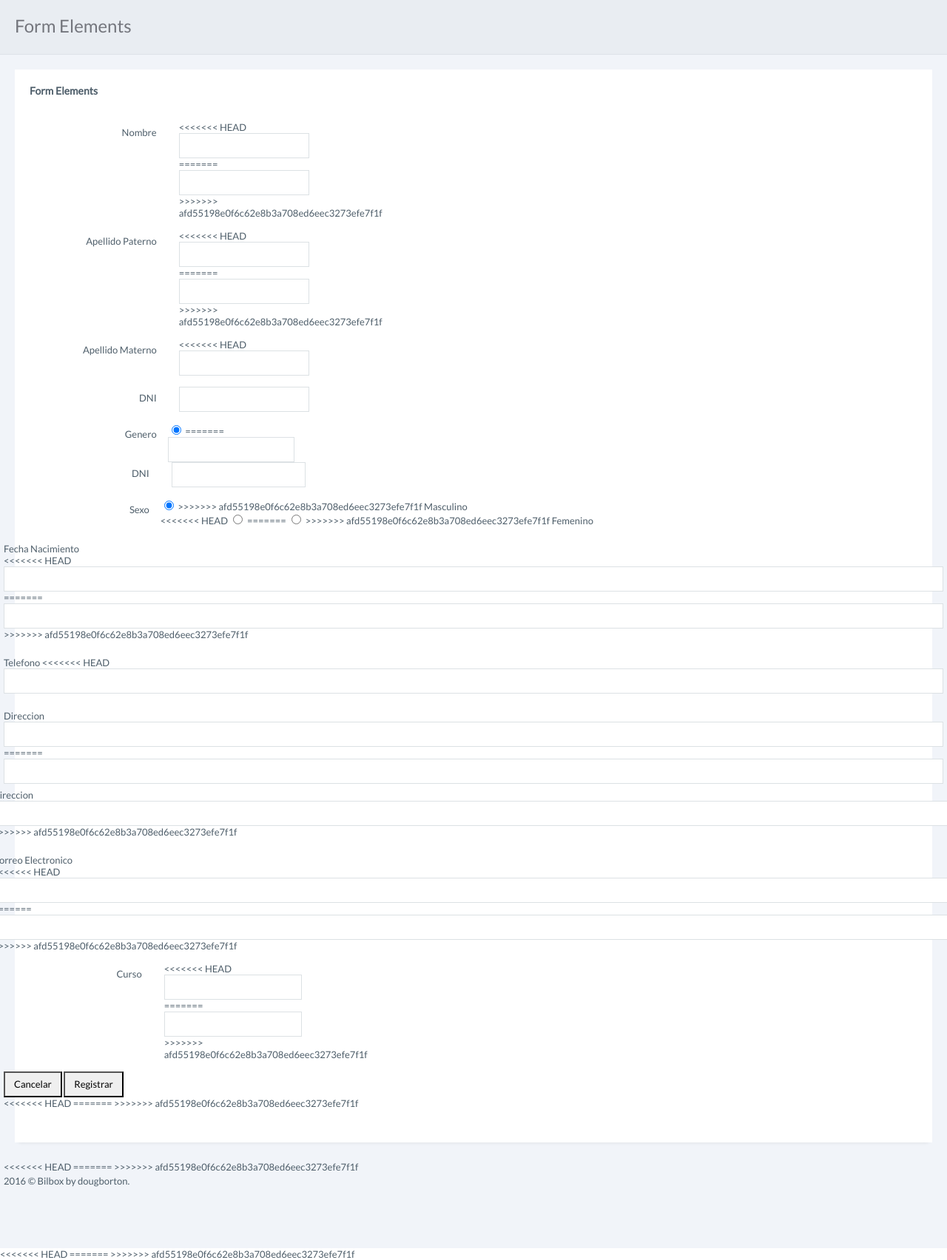
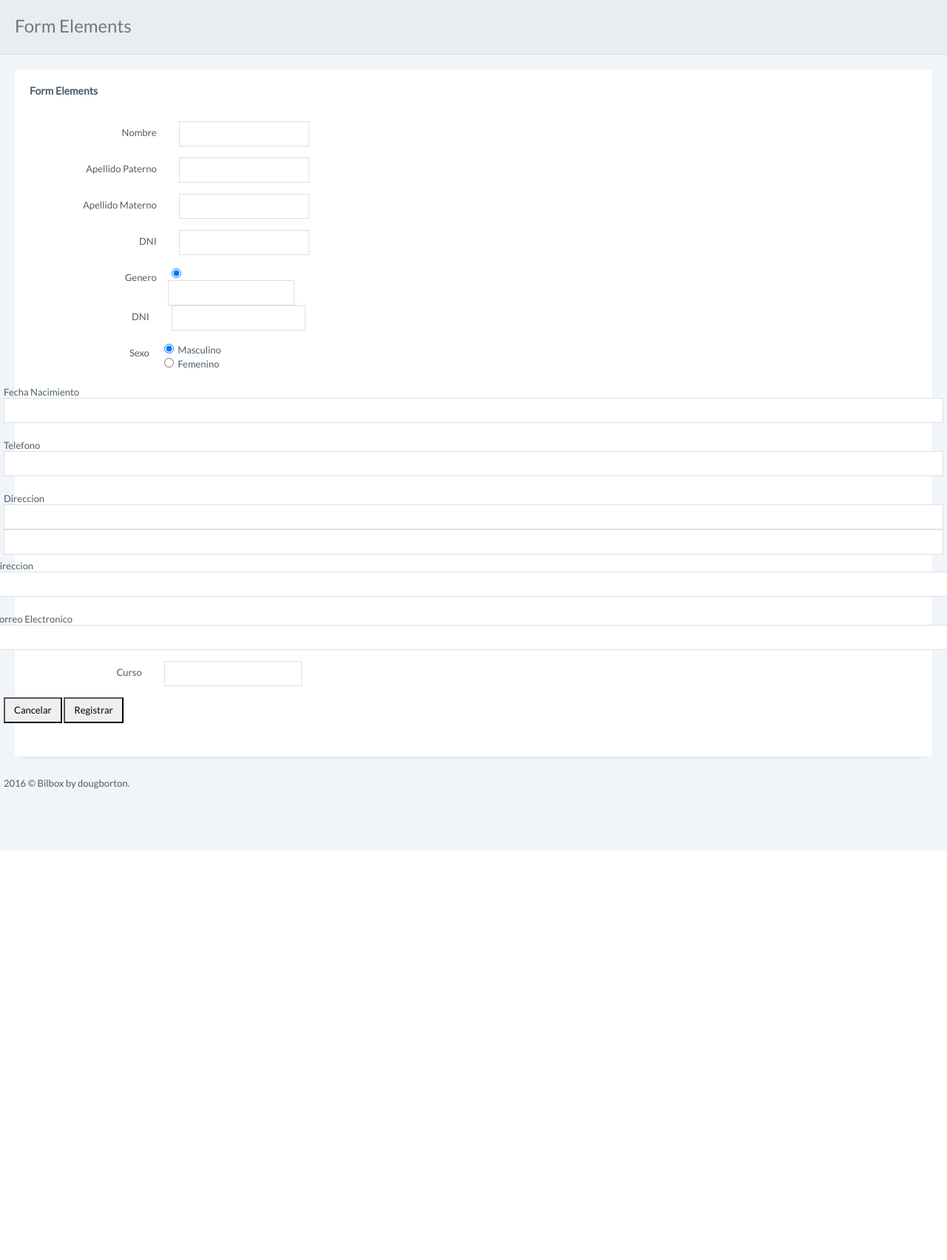
Before and after one commit to gruposls/sls, a PHP site: page / in a window 1280 px wide. Shown: the whole page at 74% size. After the commit the page ends 1150 px from the top, so only its background shows below. Run offline with PHP 8.4, Linux system fonts and the light colour scheme.

Commit message:
Corrección del archivo index

```diff
--- a/index.php
+++ b/index.php
@@ -23,34 +23,25 @@
                                     <div class="form-group">
                                         <label for="input-Default" class="col-sm-2 control-label">Nombre</label>
                                         <div class="col-sm-2">
-<<<<<<< HEAD
-                                            <input type="text" class="form-control" id="input-Default" name="Nom">
-=======
                                         <input type="text" class="form-control" id="nombre" name="nombre">
->>>>>>> afd55198e0f6c62e8b3a708ed6eec3273efe7f1f
                                         </div>
                                     </div>
                                     <div class="form-group">
                                         <label for="input-Default" class="col-sm-2 control-label">Apellido Paterno</label>
                                         <div class="col-sm-2">
-<<<<<<< HEAD
-                                            <input type="text" class="form-control" id="input-Default" name="Ap">
-=======
                                             <input type="text" class="form-control" id="app" name="app">
->>>>>>> afd55198e0f6c62e8b3a708ed6eec3273efe7f1f
                                         </div>
                                     </div>
                                     <div class="form-group">
                                         <label for="input-Default" class="col-sm-2 control-label">Apellido Materno</label>
                                         <div class="col-sm-2">
-<<<<<<< HEAD
-                                            <input type="text" class="form-control" id="input-Default" name="Am">
+                                            <input type="text" class="form-control" id="apm" name="apm">
                                         </div>
                                     </div>
                                     <div class="form-group">
                                         <label for="input-Default" class="col-sm-2 control-label">DNI</label>
                                         <div class="col-sm-2">
-                                            <input type="text" class="form-control" id="input-Default" name="dni">
+                                            <input type="text" class="form-control" id="dni" name="dni">
                                         </div>
                                     </div>
                                     <div class="form-group">
@@ -59,7 +50,6 @@
                                             <div class="radio">
                                                 <label>
                                                     <input type="radio" name="sexo" value="1" checked="">
-=======
                                             <input type="text" class="form-control" id="apm" name="apm">
                                         </div>
                                     </div>
@@ -75,17 +65,12 @@
                                             <div class="radio">
                                                 <label>
                                                     <input type="radio" name="ms" value="1" checked="">
->>>>>>> afd55198e0f6c62e8b3a708ed6eec3273efe7f1f
-                                                    Masculino
+                                                   Masculino
                                                 </label>
                                             </div>
                                             <div class="radio">
                                                 <label>
-<<<<<<< HEAD
-                                                    <input type="radio" name="sexo" value="0">
-=======
                                                     <input type="radio" name="fm" value="0">
->>>>>>> afd55198e0f6c62e8b3a708ed6eec3273efe7f1f
                                                     Femenino
                                                 </label>
                                             </div>
@@ -98,26 +83,22 @@
                                                 <div class="input-group-addon">
                                                     <i class="fa fa-calendar"></i>
                                                 </div>
-<<<<<<< HEAD
-                                                <input id="datemask" type="text" class="form-control" data-inputmask="'alias': 'dd/mm/yyyy'" data-mask="" name="fecha_nac">
-=======
                                                 <input id="fecha_nac" type="text" class="form-control" data-inputmask="'alias': 'dd/mm/yyyy'" data-mask="" name="fecha_nac">
->>>>>>> afd55198e0f6c62e8b3a708ed6eec3273efe7f1f
+
                                             </div>
                                         </div>
                                     </div>
                                     <div class="form-group">
                                         <label class="col-sm-3 control-label">Telefono</label>
-<<<<<<< HEAD
                                         <div class="col-sm-6">
-                                            <input type="text" class="form-control" id="inputError" name="telefono">
+                                            <input type="text" class="form-control" id="telefono" name="telefono">
                                         </div>
                                     </div>
                                     <div class="form-group">
                                         <label class="col-sm-3 control-label">Direccion</label>
                                         <div class="col-sm-6">
                                             <input type="text" class="form-control" id="inputError" name="direccion">
-=======
+
                                         <div class="col-sm-6">
                                             <input type="text" class="form-control" id="telefono" name="telefono">
                                         </div>
@@ -126,79 +107,41 @@
                                         <label class="col-sm-3 control-label">Direccion</label>
                                         <div class="col-sm-6">
                                             <input type="text" class="form-control" id="direccion" name="direccion">
->>>>>>> afd55198e0f6c62e8b3a708ed6eec3273efe7f1f
+
                                         </div>
                                     </div>
                                     <div class="form-group">
                                         <label class="col-sm-3 control-label">Correo Electronico</label>
                                         <div class="col-sm-6">
-<<<<<<< HEAD
-                                            <input type="text" class="form-control" id="inputError" name="email">
-=======
                                             <input type="text" class="form-control" id="email" name="email">
->>>>>>> afd55198e0f6c62e8b3a708ed6eec3273efe7f1f
+
                                         </div>
                                     </div>
                                     <div class="form-group">
                                         <label for="input-Default" class="col-sm-2 control-label">Curso</label>
                                         <div class="col-sm-2">
-<<<<<<< HEAD
-                                            <input type="text" class="form-control" id="input-Default" name="dni">
-=======
                                             <input type="text" class="form-control" id="idcurso" name="idcurso">
->>>>>>> afd55198e0f6c62e8b3a708ed6eec3273efe7f1f
                                         </div>
                                     </div>
                                     <div class="col-sm-6">
                                         <button type="reset" class="btn btn-default">Cancelar</button>
                                         <button type="submit" class="btn btn-info pull-right">Registrar</button>
                                     </div>
-<<<<<<< HEAD
-
-                                </form>
-                                <?php
-
-                                if(isset($_POST["btnRegistrarVideo"])){
-                                    $Nom = $_POST["Nom"];
-                                            //$CodVideo = $_POST["CodVideo"];
-                                    $Ap = $_POST["Ap"];
-                                    $Am = $_POST["Am"];
-                                    $dni = $_POST["dni"];
-                                    $fechar = date("Y-m-d H:i:s");
-
-                                    $sql_prd1 = "INSERT INTO alumno(id,Nom,Ap,Am,dni,fechar,estado) VALUES ('','$Nom','$Ap','$Am','$dni','$fechar',1)";
-                                    $result_prd1 = mysqli_query($connect,$sql_prd1) or die("ERROR");
-
-                                }
-                                ?>
-=======
 
                                 </form>
 
->>>>>>> afd55198e0f6c62e8b3a708ed6eec3273efe7f1f
                             </div>
                         </div>
                     </div>
                 </div><!-- Row -->
             </div><!-- Main Wrapper -->
-<<<<<<< HEAD
 
-=======
-
->>>>>>> afd55198e0f6c62e8b3a708ed6eec3273efe7f1f
             <div class="page-footer">
                 <p class="no-s">2016 &copy; Bilbox by dougborton.</p>
             </div>
         </div><!-- Page Inner -->
     </main><!-- Page Content -->
-<<<<<<< HEAD
-
     <!-- Javascripts -->
 
-=======
-
-    <!-- Javascripts -->
-
->>>>>>> afd55198e0f6c62e8b3a708ed6eec3273efe7f1f
 </body>
 </html>
```
